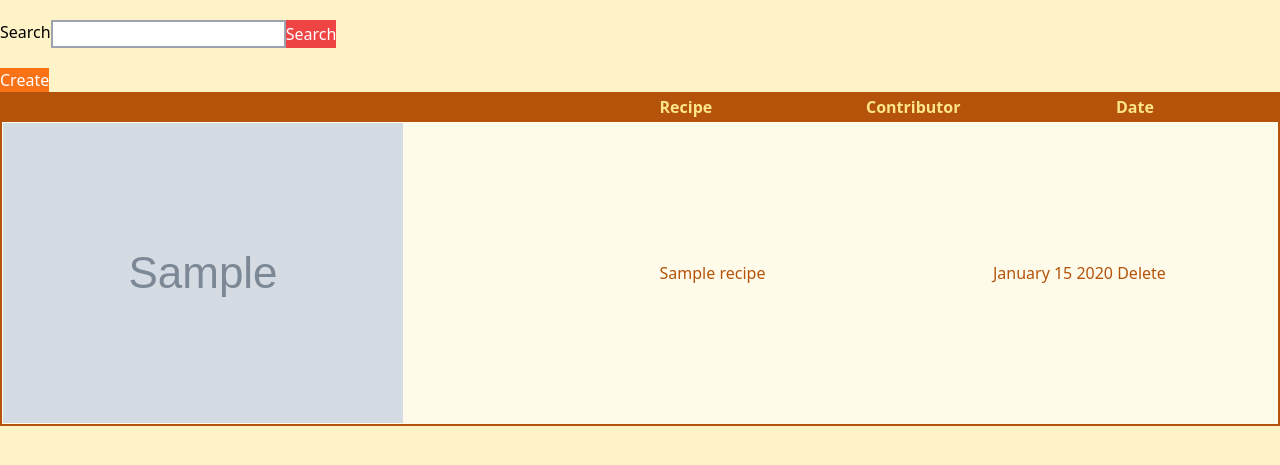
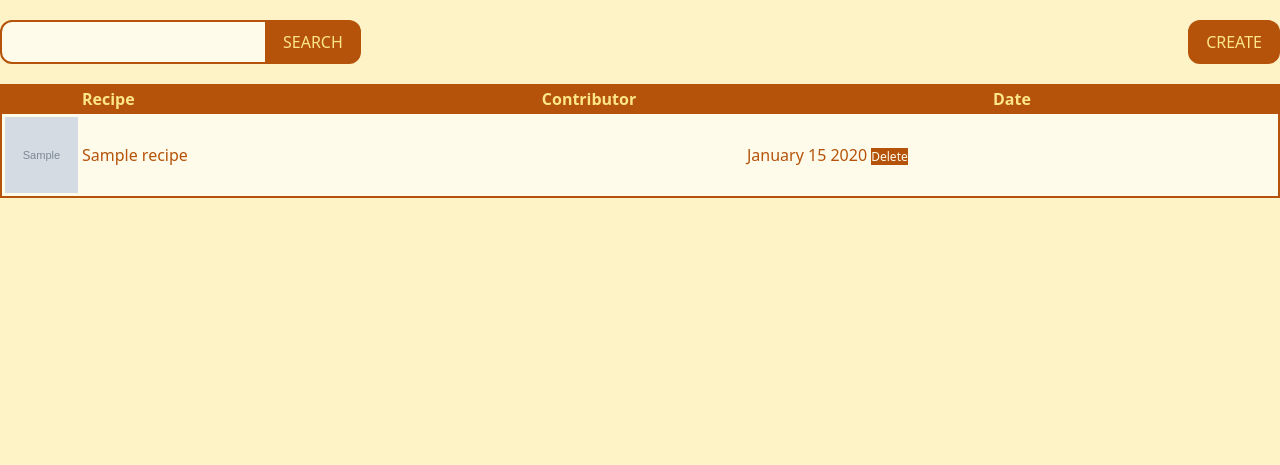
Before and after one commit to christian-johnson-dev/Family-Recipes, a Flask app: template flask_app/templates/list.html in a window 1280 px wide. Shown: the part 72-537 px from the top of the page. Run offline with Flask 3, Linux system fonts and the light colour scheme; the template is opened without the code that fills it: most values are stand-ins (such as "Sample title", 1, 10 or a date in 2020); grey boxes marked "Sample" are stand-in pictures; some libraries are stand-ins or nearby versions.

Commit message:
Scaled thumbnail image, content into sections

```diff
--- a/flask_app/templates/list.html
+++ b/flask_app/templates/list.html
@@ -30,6 +30,9 @@
         .search-bar {
           @apply flex
         }
+        .row-image {
+          @apply h-20 w-20 object-cover px-0.5 py-0.5
+        }
       }
     </style>
   </head>
@@ -48,26 +51,22 @@
         {% else %}
         <a href="/login_reg"><button class="login-btn">Login</button></a>
         {% endif %}
-
       </nav>
     </header>
+    <section class="container mx-auto flex justify-between my-5">
+      <form action="/search_recipes" method="POST"class="flex">
+        <label class="sr-only"for="searchinput">Search</label>
+        <input
+          name="search"
+          type="text"
+          id="searchinput"
+          class="bg-amber-50 rounded-l-xl px-4 py-2 border-2 border-amber-700 hover:bg-white focus:bg-white focus:outline-none focus:border-amber-700 transition-colors duration-300"
+        />
+        <button class="bg-amber-700 text-amber-200 rounded-r-xl border-t-2 border-b-2 border-r-2 border-l-0 px-4 border-amber-700 hover:bg-amber-600 hover:text-amber-100 uppercase leading-loose">Search</button>
+      </form>
+      <a href="/create_recipe" ><button class="bg-amber-700 text-amber-200 rounded-xl px-4 py-2 uppercase border-2 border-amber-700 hover:bg-amber-600 hover:text-amber-100" >Create</button></a>
+    </section>
     <div class="container mx-auto">
-      <form action="/search_recipes" method="POST">
-        <div class="flex justify-between my-5">
-          <div class="search-bar">
-            <label for="searchinput">Search</label>
-            <input
-              name="search"
-              type="text"
-              id="searchinput"
-              class="border-2 border-gray-400"
-            />
-            <button class="bg-red-500 text-white">Search</button>
-          </div>
-        </div>
-      </form>
-      <a href="/create_recipe"><button class="bg-orange-500 text-white" >Create</button></a>
-
       <table class="w-full overflow-y-auto ">
         <thead class="h-6 bg-amber-700 text-amber-200 border-2 border-amber-700">
           <tr>
@@ -80,11 +79,11 @@
         <tbody class="border-2 border-amber-700 text-amber-700 divide-y-2 divide-amber-700">
           {% for recipe in recipes%}
             <tr class="bg-amber-50 hover:bg-white">
-                <td><img src="{{url_for('static', filename='uploads/'~recipe.img)}}"></td>
+                <td class="w-20"><a href="/one_recipe/{{recipe.id}}"><img class="row-image" src="{{url_for('static', filename='uploads/'~recipe.img)}}"></a></td>
                 <td class=""><a href="/one_recipe/{{recipe.id}}">{{recipe.title}}</a></td>
                 <td class="">{{recipe.posted_by.first_name}} {{recipe.posted_by.last_name}}</td>
-                <td>{{recipe.created_at.strftime("%B %d %Y")}} {%if recipe.posted_by.id==session.user_id%}
-                  <a href="/delete_recipe/{{recipe.id}}">Delete</a>
+                <td class>{{recipe.created_at.strftime("%B %d %Y")}} {%if recipe.posted_by.id==session.user_id%}
+                  <a class="bg-amber-700 text-amber-50 text-xs"href="/delete_recipe/{{recipe.id}}">Delete</a>
                   {% endif %}</td>
               </tr>
           {% endfor %}
```
